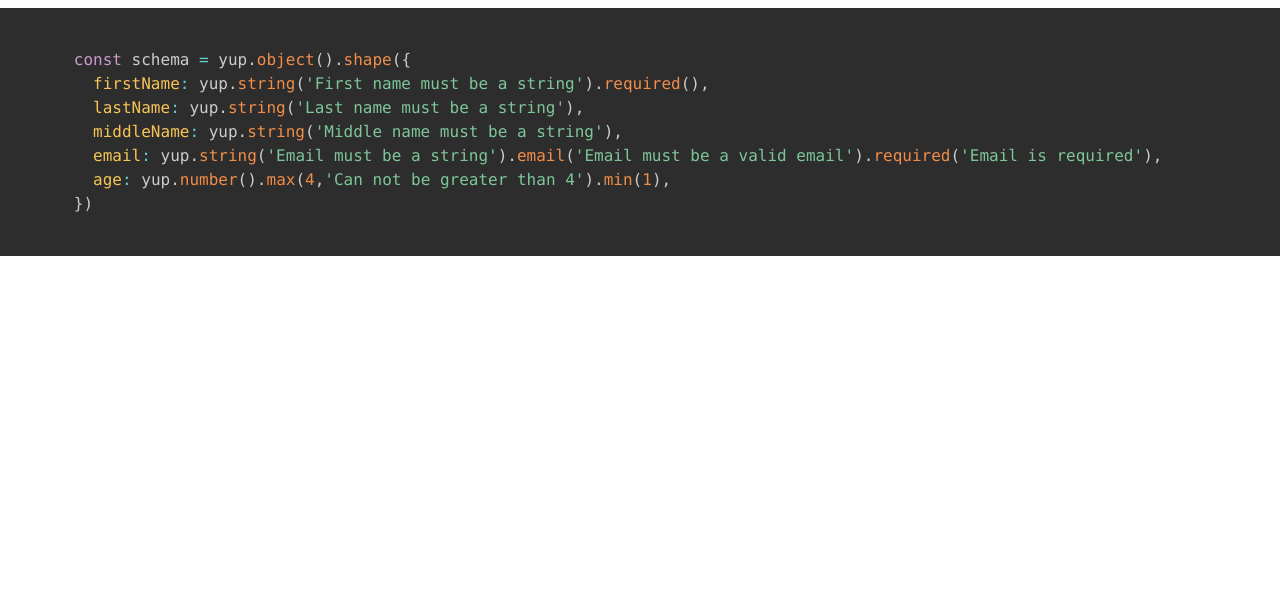
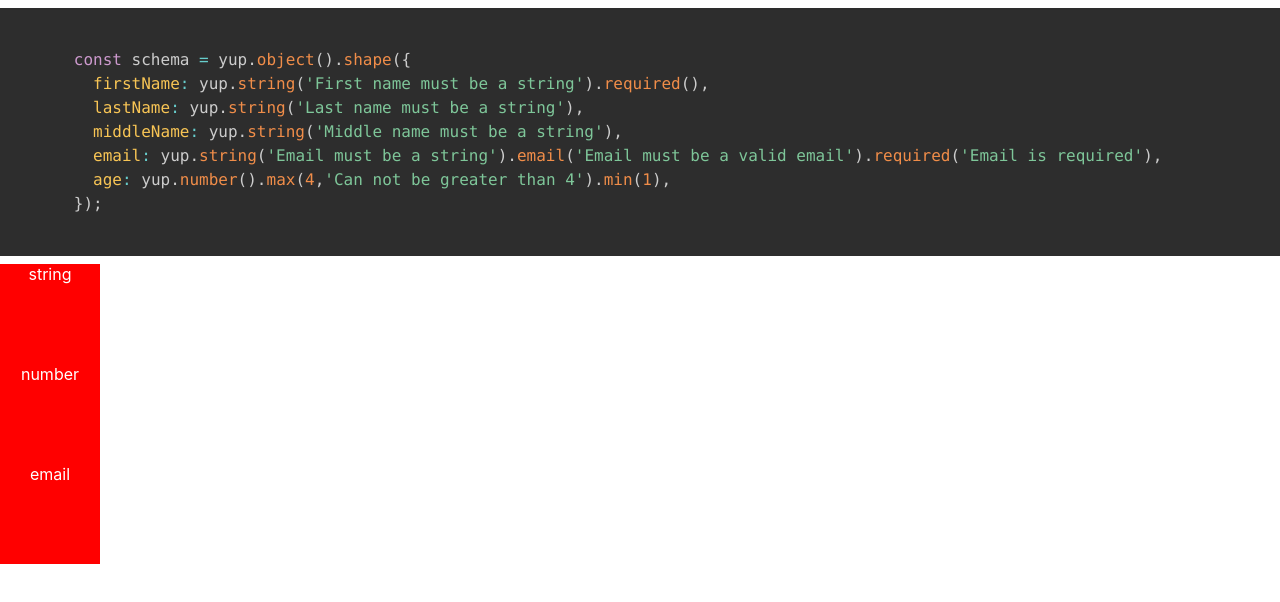
Before and after one commit to daveOnactive/validator-schema-builder, a React (Create React App) app: page / in a window 1280 px wide. Shown: the top 602 px of the page. Built offline with nearby package versions, Linux system fonts and the light colour scheme; a small style sheet from the web is missing.

Commit message:
application provider

```diff
--- a/package.json
+++ b/package.json
@@ -9,9 +9,12 @@
     "@types/jest": "^26.0.15",
     "@types/node": "^12.0.0",
     "@types/react": "^17.0.0",
+    "@types/react-dnd": "^3.0.2",
     "@types/react-dom": "^17.0.0",
     "prismjs": "^1.23.0",
     "react": "^17.0.1",
+    "react-dnd": "^14.0.1",
+    "react-dnd-html5-backend": "^14.0.0",
     "react-dom": "^17.0.1",
     "react-scripts": "4.0.2",
     "typescript": "^4.1.2",
--- a/src/App.tsx
+++ b/src/App.tsx
@@ -1,13 +1,19 @@
+/** @format */
+
 import React from 'react';
 import './App.css';
 import MainPage from './pages';
+import { DndProvider } from 'react-dnd';
+import { HTML5Backend } from 'react-dnd-html5-backend';
 
 function App() {
-  return (
-    <div className="App">
-      <MainPage />
-    </div>
-  );
+	return (
+		<div className="App">
+			<DndProvider backend={HTML5Backend}>
+				<MainPage />
+			</DndProvider>
+		</div>
+	);
 }
 
 export default App;
--- /dev/null
+++ b/src/components/Card/index.tsx
@@ -0,0 +1,12 @@
+/** @format */
+
+import React from 'react';
+
+interface CardProps {
+	children: React.ReactNode;
+}
+export const Card = ({ children }: CardProps) => {
+	return <section>{children}</section>;
+};
+
+export default Card;
--- /dev/null
+++ b/src/components/ValidatorMethod/index.tsx
@@ -0,0 +1,40 @@
+/** @format */
+
+import { useDrag } from 'react-dnd';
+import { SchemaValidators } from '../../types';
+import Card from '../Card';
+
+interface ValidatorMethodProps {
+	method: string;
+}
+
+export const ValidatorMethod = ({ method }: ValidatorMethodProps) => {
+	const [{ isDragging }, drag] = useDrag({
+		type: 'validatorMethod',
+		item: {
+			type: method,
+			message: null,
+			value: null
+		},
+		collect: (monitor: any) => ({
+			isDragging: !!monitor.isDragging()
+		})
+	});
+
+	return (
+		<section
+			ref={drag}
+			style={{
+				width: '100px',
+				height: '100px',
+				color: '#fff',
+				background: 'red',
+				textAlign: 'center'
+			}}
+		>
+			<Card>{method}</Card>
+		</section>
+	);
+};
+
+export default ValidatorMethod;
--- a/src/components/index.ts
+++ b/src/components/index.ts
@@ -1 +1,3 @@
 export * from './DisplayCode';
+export * from './Card';
+export * from './ValidatorMethod';
--- /dev/null
+++ b/src/data/methods.ts
@@ -0,0 +1,5 @@
+import { SchemaValidators } from '../types';
+
+const methods: SchemaValidators[] = ['string', 'required', 'email', 'max', 'min', 'number', 'positive', 'url', 'date', 'integer'];
+
+export default methods;
--- a/src/libs/schemaContainer.ts
+++ b/src/libs/schemaContainer.ts
@@ -3,12 +3,12 @@ import schemaBuilder from './schemaBuilder';
 import { ValidatorType } from '../types';
 
 const schemaContainer = (validatorConfig: Validator[], validatorType: ValidatorType) => {
-  switch(validatorType) {
+  switch (validatorType) {
     case 'yup':
       return `
       const schema = yup.object().shape({
         ${schemaBuilder(validatorConfig, validatorType)}
-      })
+      });
     `
     default:
       return '';
--- a/src/pages/index.tsx
+++ b/src/pages/index.tsx
@@ -1,6 +1,6 @@
 /** @format */
 
-import { DisplayCode } from '../components';
+import { DisplayCode, ValidatorMethod } from '../components';
 import schemaContainer from '../libs/schemaContainer';
 import { validator } from '../data/validator';
 
@@ -8,6 +8,9 @@ const MainPage = () => {
 	return (
 		<main>
 			<DisplayCode code={schemaContainer(validator, 'yup')} />
+			{['string', 'number', 'email'].map((method, i) => (
+				<ValidatorMethod method={method} key={i} />
+			))}
 		</main>
 	);
 };
--- a/src/types/index.ts
+++ b/src/types/index.ts
@@ -1,3 +1,4 @@
 export * from './ValidatorType';
 export * from './ValidationTypeParams';
 export * from './SchemaValidators';
+export * from './Actions';
```
Also changed, not shown: src/Providers/AppProvider.tsx (added, +43 -0 lines), src/types/Actions.ts (added, +8 -0 lines), src/Providers/index.ts (added), 1 other file (tests, documents, lock files or other folders).
